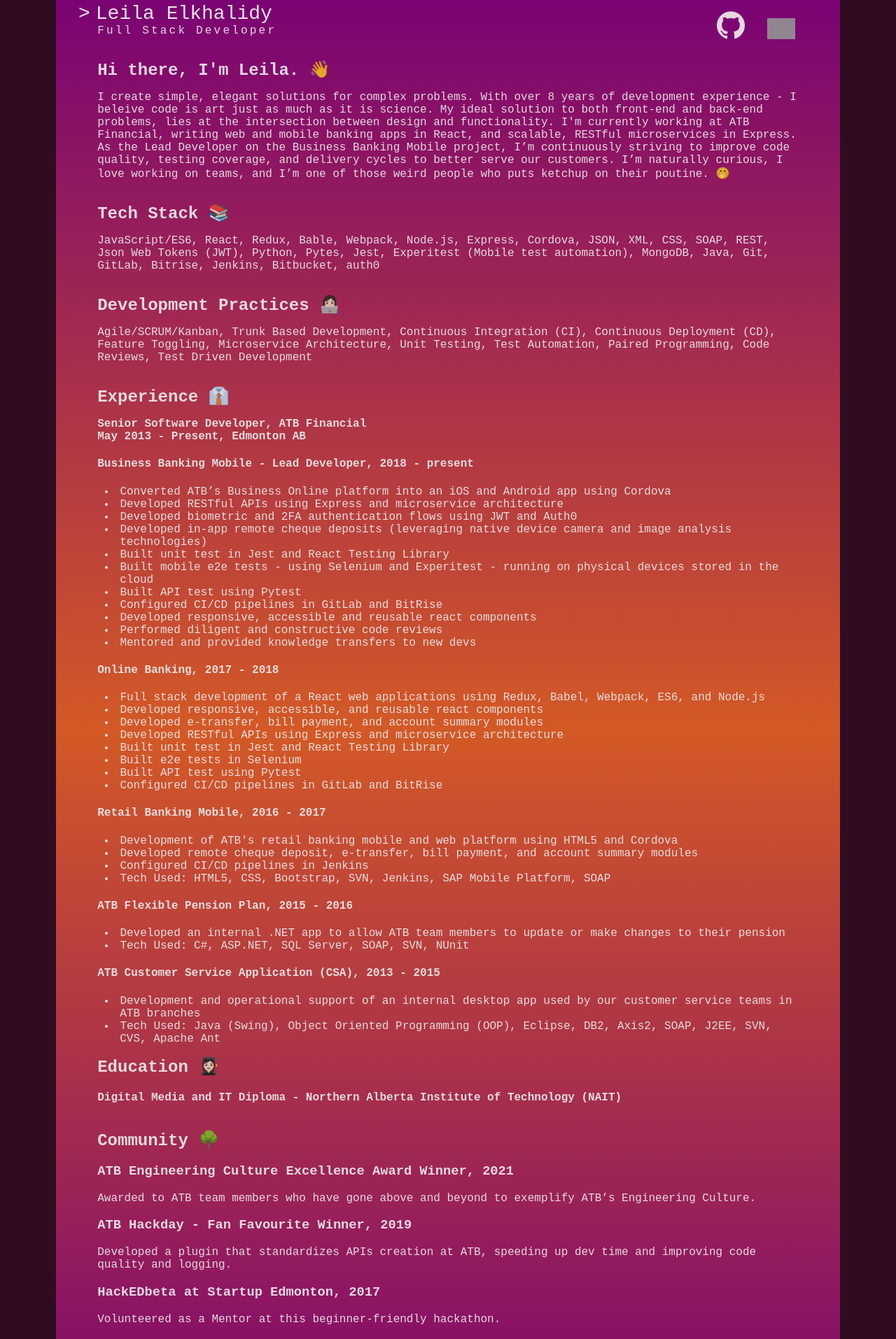
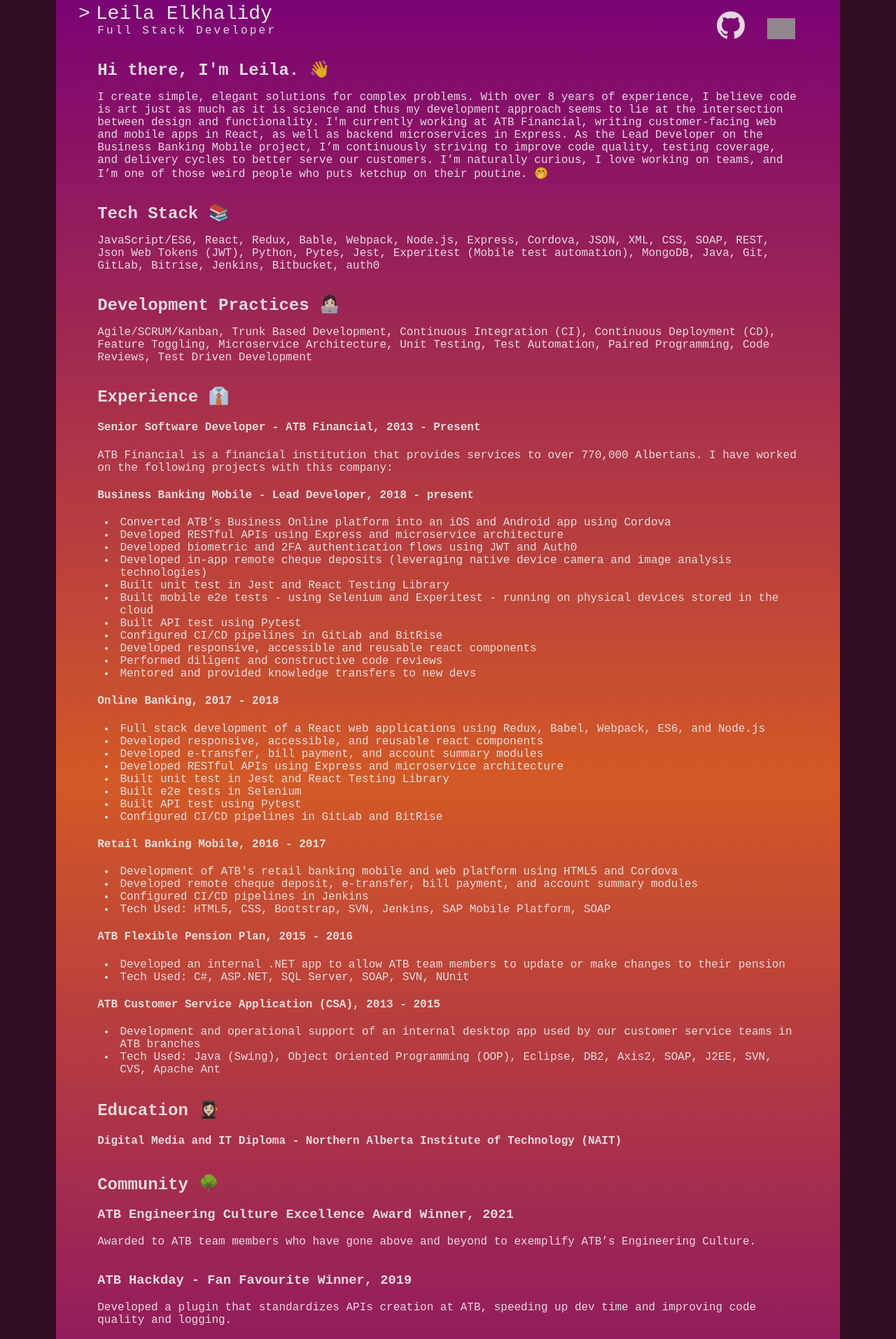
Before and after one commit to luminaire-dev/resume, a React (Create React App) app: page / in a window 1280 px wide. Shown: the part 60-1974 px from the top of the page at 70% size. Built offline with nearby package versions, Linux system fonts and the light colour scheme; grey boxes are pictures that could not be loaded.

Commit message:
update content and styling

```diff
--- a/src/App.js
+++ b/src/App.js
@@ -67,12 +67,6 @@
   }
 `
 
-const SubHeading = styled.div`
-  font-size: 1rem;
-  font-weight: bold;
-  padding-top: ${props => props.noPadding ? 0 : "1rem"};
-`
-
 const Caret = styled.div`
   float: left;
   padding-right: 0.5rem;
@@ -128,6 +122,10 @@
   }
 `
 
+const CommunityContent = styled.p`
+  padding-bottom: 1rem;
+`
+
 function App() {
   return (
     <div className="App-body">
@@ -151,13 +149,7 @@
         </Flex>
         <ResumeBody>
             <Heading>Hi there, I'm Leila. 👋</Heading>
-            <p>I create simple, elegant solutions for complex problems. With over 8 years of development experience -
-            I beleive code is art just as much as it is science. My ideal solution to both front-end and back-end problems,
-            lies at the intersection between design and functionality.
-            I'm currently working at ATB Financial, writing web and mobile banking apps in React, and scalable, RESTful
-            microservices in Express. As the Lead Developer on the Business Banking Mobile project, I’m continuously striving
-            to improve code quality, testing coverage, and delivery cycles to better serve our customers. I’m naturally curious,
-            I love working on teams, and I’m one of those weird people who puts ketchup on their poutine. 🤭</p>
+            <p>I create simple, elegant solutions for complex problems. With over 8 years of experience, I believe code is art just as much as it is science and thus my development approach seems to lie at the intersection between design and functionality. I'm currently working at ATB Financial, writing customer-facing web and mobile apps in React, as well as backend microservices in Express. As the Lead Developer on the Business Banking Mobile project, I’m continuously striving to improve code quality, testing coverage, and delivery cycles to better serve our customers. I’m naturally curious, I love working on teams, and I’m one of those weird people who puts ketchup on their poutine. 🤭</p>
 
             <Heading>Tech Stack 📚</Heading>
             <p>JavaScript/ES6, React, Redux, Bable, Webpack, Node.js, Express, Cordova, JSON, XML, CSS, SOAP, REST, Json Web Tokens (JWT),
@@ -168,10 +160,10 @@
             Microservice Architecture, Unit Testing, Test Automation, Paired Programming, Code Reviews, Test Driven Development</p>
 
             <Heading>Experience 👔</Heading>
-            <SubHeading>Senior Software Developer, ATB Financial</SubHeading>
-            <SubHeading noPadding>May 2013 - Present, Edmonton AB</SubHeading>
+            <h4>Senior Software Developer - ATB Financial, 2013 - Present</h4>
+            <p>ATB Financial is a financial institution that provides services to over 770,000 Albertans. I have worked on the following projects with this company:</p>
 
-            <h4> Business Banking Mobile  - Lead Developer, 2018 - present </h4>
+            <h4> Business Banking Mobile - Lead Developer, 2018 - present </h4>
               <li>Converted ATB’s Business Online platform into an iOS and Android app using Cordova</li>
               <li>Developed RESTful APIs using Express and microservice architecture</li>
               <li>Developed biometric and 2FA authentication flows using JWT and Auth0</li>
@@ -208,24 +200,24 @@
             <li>Development and operational support of an internal desktop app used by our customer service teams in ATB branches</li>
             <li>Tech Used: Java (Swing), Object Oriented Programming (OOP), Eclipse, DB2, Axis2, SOAP, J2EE, SVN, CVS, Apache Ant</li>
 
-            <Heading>Education 👩🏻‍🎓</Heading>
+            <br /><Heading>Education 👩🏻‍🎓</Heading>
             <h4>Digital Media and IT Diploma - Northern Alberta Institute of Technology (NAIT)</h4>
 
             <Heading>Community 🌳</Heading>
             <h3>ATB Engineering Culture Excellence Award Winner, 2021</h3>
-            <p>Awarded to ATB team members who have gone above and beyond to exemplify ATB’s Engineering Culture.</p>
+            <CommunityContent>Awarded to ATB team members who have gone above and beyond to exemplify ATB’s Engineering Culture.</CommunityContent>
 
             <h3>ATB Hackday - Fan Favourite Winner, 2019</h3>
-            <p>Developed a plugin that standardizes APIs creation at ATB, speeding up dev time and improving code quality and logging.</p>
+            <CommunityContent>Developed a plugin that standardizes APIs creation at ATB, speeding up dev time and improving code quality and logging.</CommunityContent>
 
             <h3>HackEDbeta at Startup Edmonton, 2017</h3>
-            <p>Volunteered as a Mentor at this beginner-friendly hackathon.</p>
+            <CommunityContent>Volunteered as a Mentor at this beginner-friendly hackathon.</CommunityContent>
 
             <h3>Apple Worldwide Developers Conference (WDDC), 2017</h3>
-            <p>Attended sessions on Apple Pay, Swift, Accessibility, Core ML, and AR.</p>
+            <CommunityContent>Attended sessions on Apple Pay, Swift, Accessibility, Core ML, and AR.</CommunityContent>
 
             <h3>Google Cloud Relay, 2018</h3>
-            <p>In this 6 hours coding relay challenge, I wrote a Google Cloud hosted React app that provides a localized ski condition forecast.</p>
+            <CommunityContent>In this 6 hours coding relay challenge, I wrote a Google Cloud hosted React app that provides a localized ski condition forecast.</CommunityContent>
         </ResumeBody>
       </ResumeWrapper>
     </div>
```
